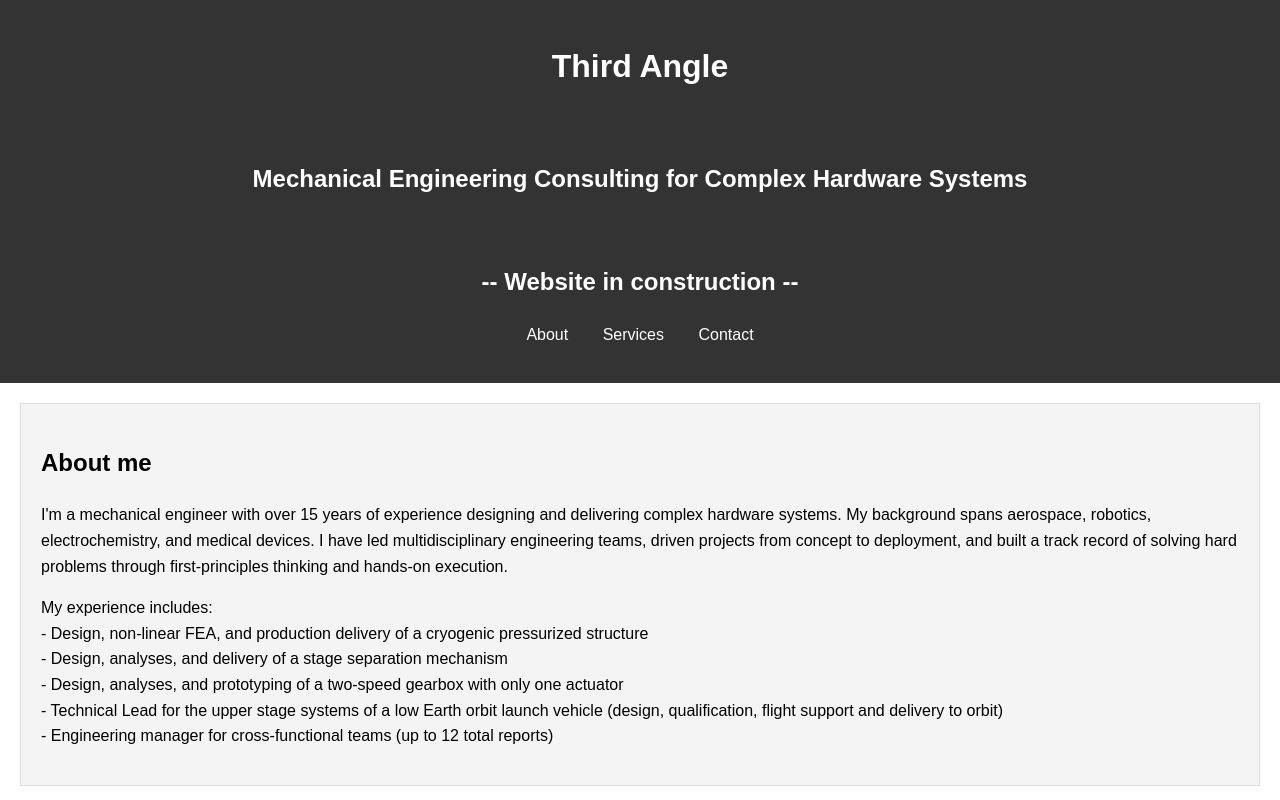
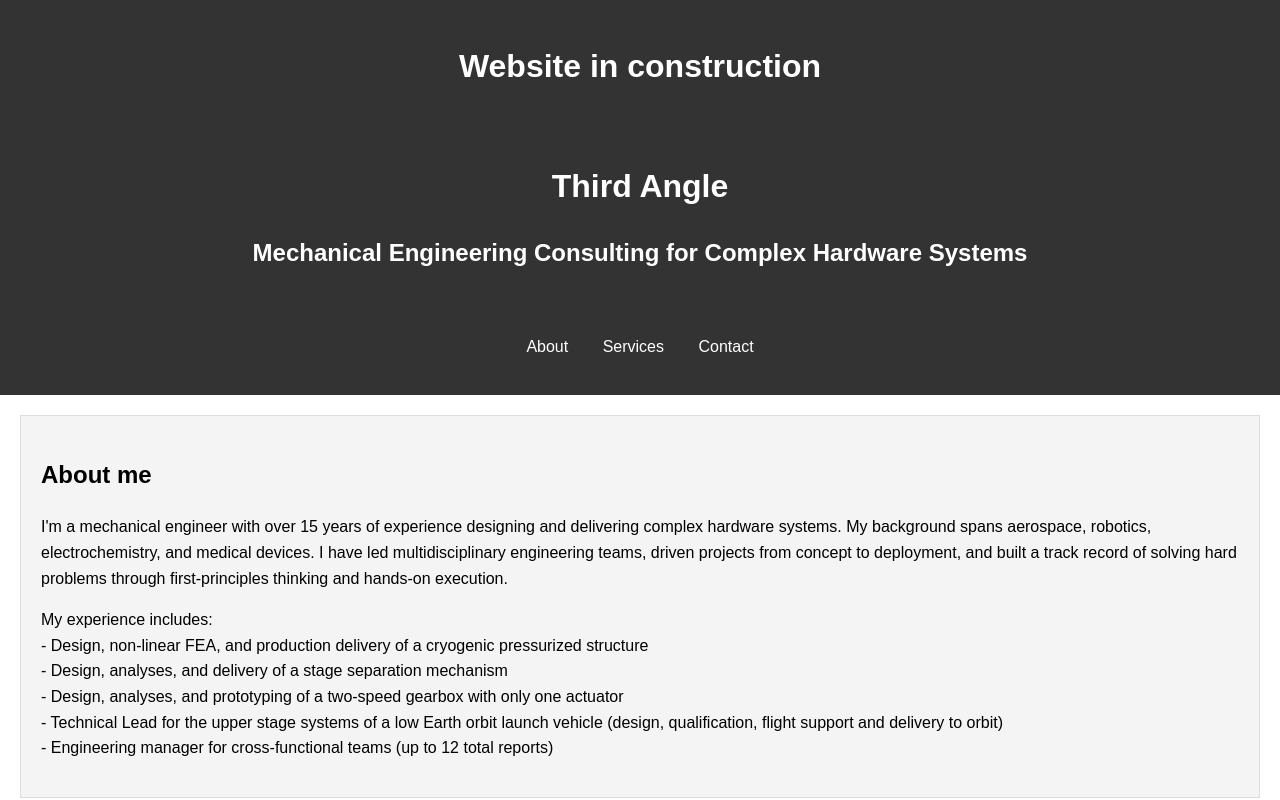
Before and after one commit to juaknin/thirdangle, a plain HTML site: page index.html in a window 1280 px wide. Shown: the top 800 px of the page. Drawn offline with Linux system fonts and the light colour scheme.

Commit message:
Update index.html

```diff
--- a/index.html
+++ b/index.html
@@ -8,9 +8,9 @@
 </head>
 <body>
     <header>
-        <h1>Third Angle</h1><br>
+        <h1>Website in construction</h1><br>
+        <h1>Third Angle</h1>
         <h2>Mechanical Engineering Consulting for Complex Hardware Systems</h2><br>
-        <h2>-- Website in construction --</h2>
         <nav>
             <ul>
                 <li><a href="#about">About</a></li>
```
